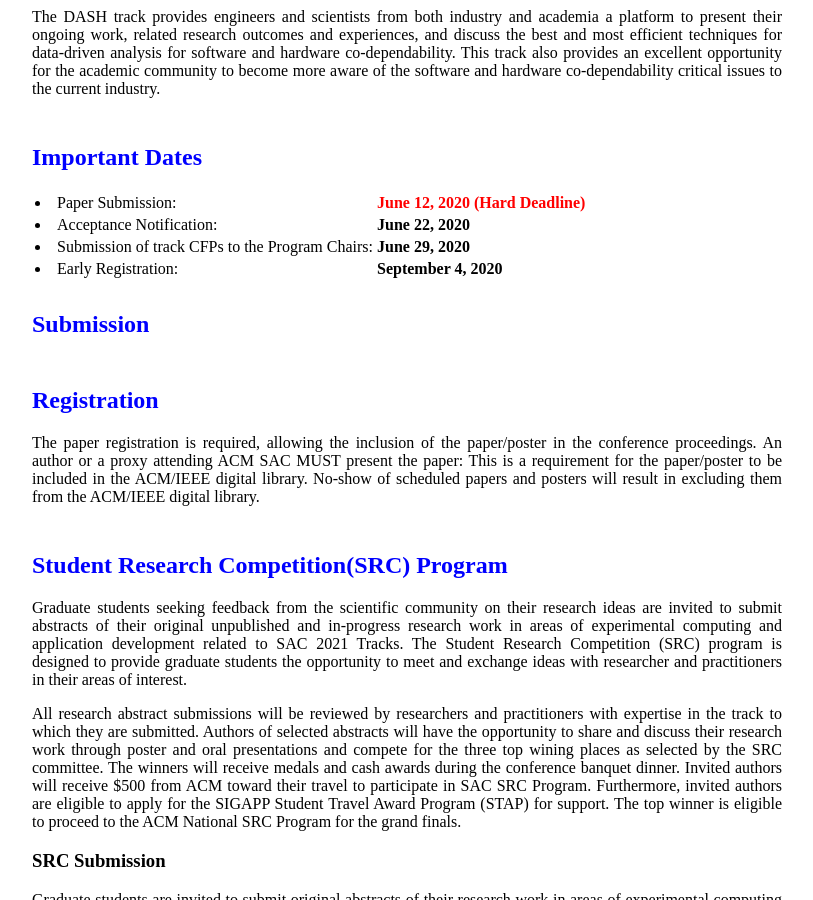
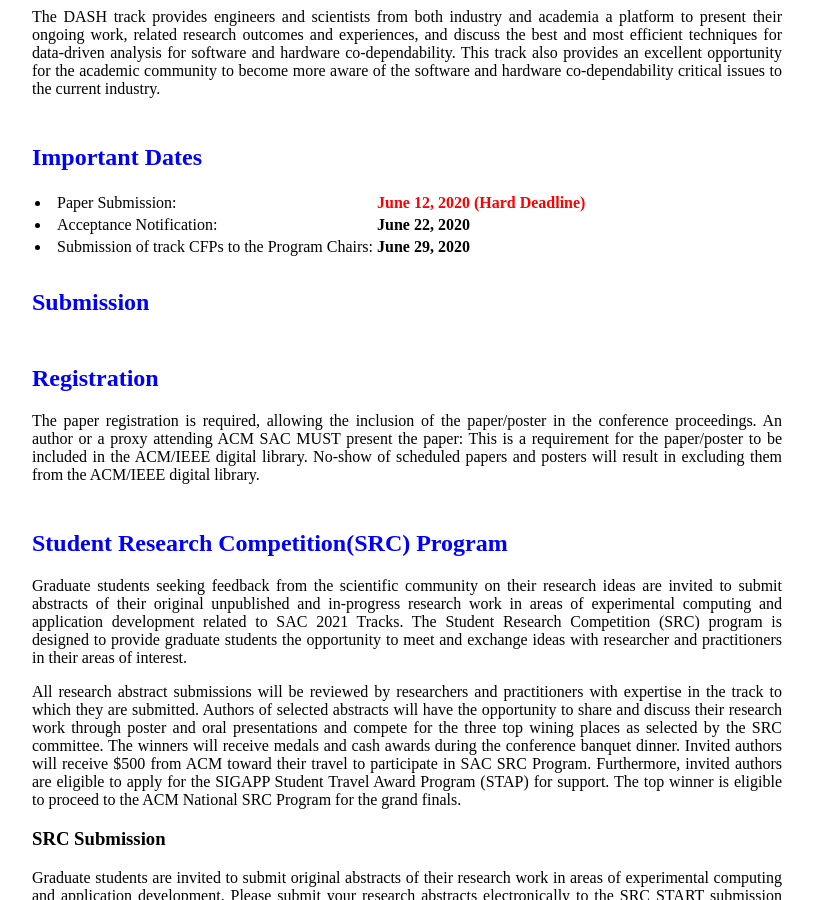
Before and after one commit to sac-dash/2021, a Jekyll site: the page built from index.html, in a window 1280 px wide and 900 px high, scrolled down 413 px. Shown: the whole window, without its empty margins (233-1046 px from the left). Built offline with Jekyll 4.4.1, drawn with Linux system fonts in a browser that asks for light colours; the list of posts is cut into pages by our own code.

Commit message:
Update index.html

```diff
--- a/index.html
+++ b/index.html
@@ -38,14 +38,6 @@
                                     </td>
                                     <td>
                                           <b>June 29, 2020</b>
-                                    </td>
-                              </tr>
-                              <tr>
-                                    <td>
-                                          <li>Early Registration: </li>
-                                    </td>
-                                    <td>
-                                          <b>September 4, 2020</b>
                                     </td>
                               </tr>
                         </tbody>
```
